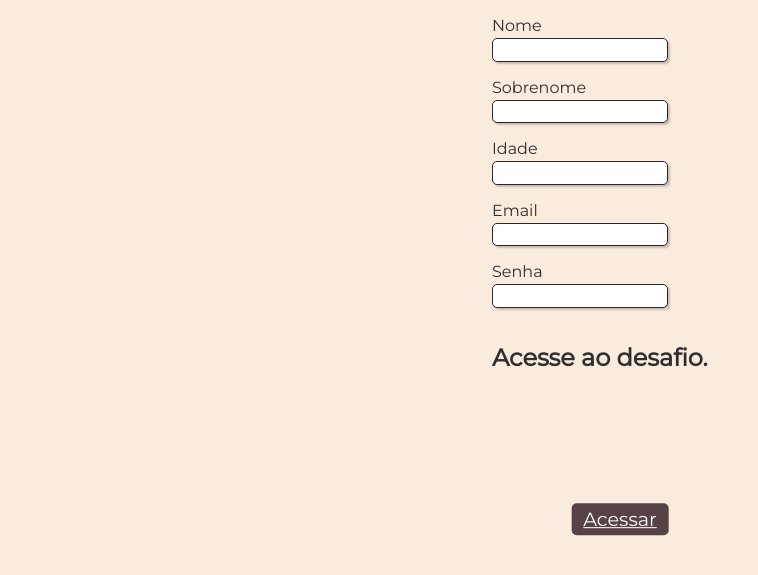
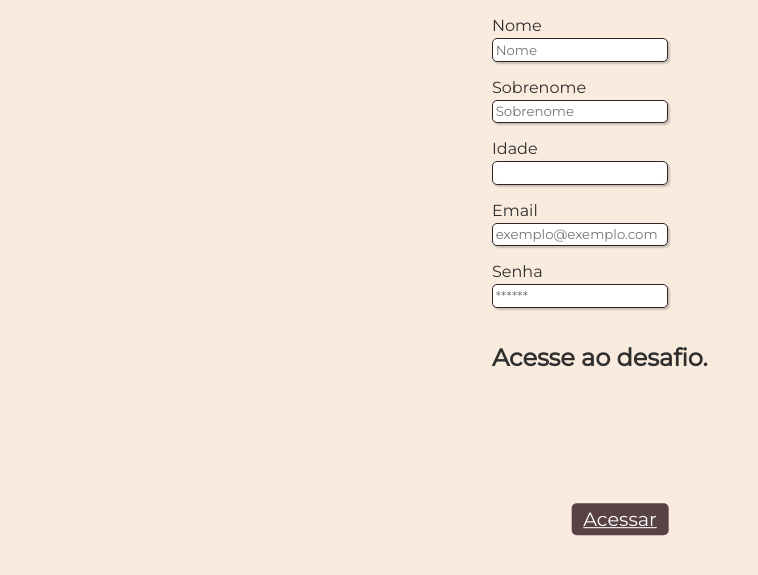
Before and after one commit to ThMenezes/Desafios-de-conhecimentos, a plain HTML site: page index.html in a window 1280 px wide. Shown: the part 121-696 px from the top of the page, without its empty margins (20-778 px from the left). Drawn offline with Linux system fonts and the light colour scheme.

Commit message:
inserindo placeholder

```diff
--- a/index.html
+++ b/index.html
@@ -22,12 +22,12 @@
 
                 <div class="campo">
                 <label for="nome">Nome</label>
-                <input type="text" name="nome" id="nome" required>
+                <input type="text" placeholder="Nome"  name="nome" id="nome" required>
                 </div>
 
                 <div class="campo">
                 <label for="sobrenome">Sobrenome</label>
-                <input type="text" name="Sobrenome" id="Sobrenome" required>
+                <input type="text" placeholder="Sobrenome" name="Sobrenome" id="Sobrenome" required>
                 </div>
 
                 <div class="campo">
@@ -37,12 +37,12 @@
 
                 <div class="campo">
                 <label for="email">Email</label>
-                <input type="email" name="email" id="email" required>
+                <input type="email" placeholder="exemplo@exemplo.com" name="email" id="email" required>
                 </div>
 
                 <div class="campo">
                     <label for="senha">Senha</label>
-                    <input type="password" name="senha" id="senha" required>
+                    <input type="password" placeholder="******" name="senha" id="senha" required>
                     </div><br>
 
                 <h2>Acesse ao desafio.</h2>
```
